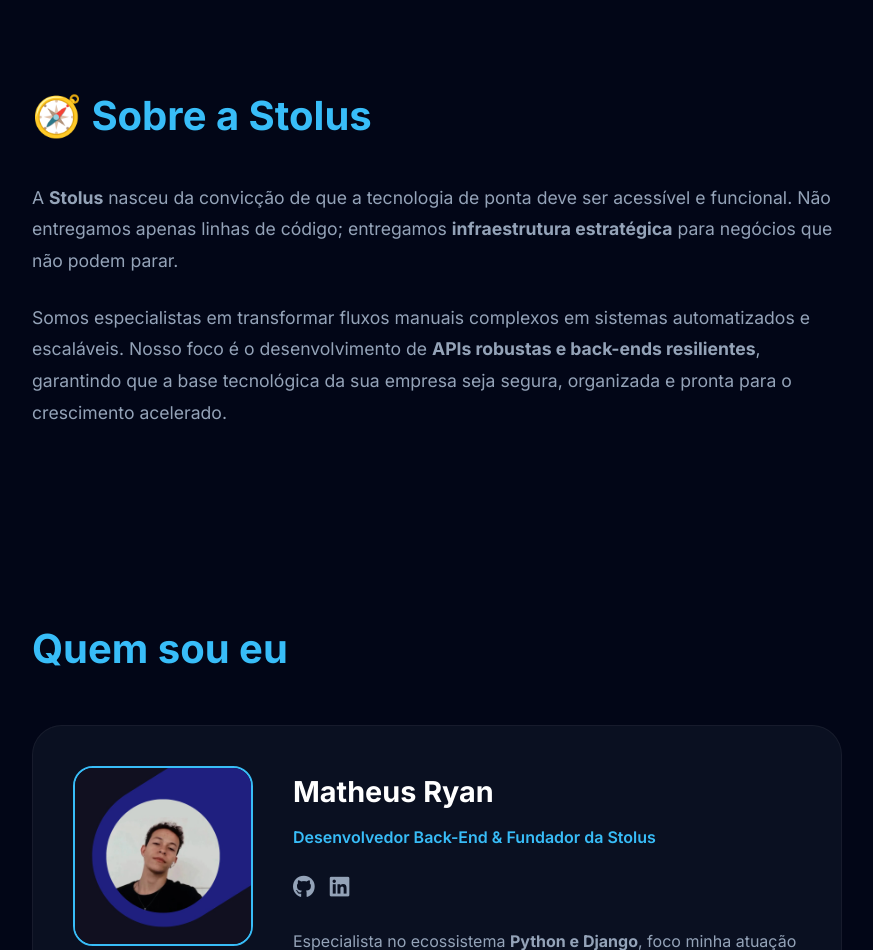
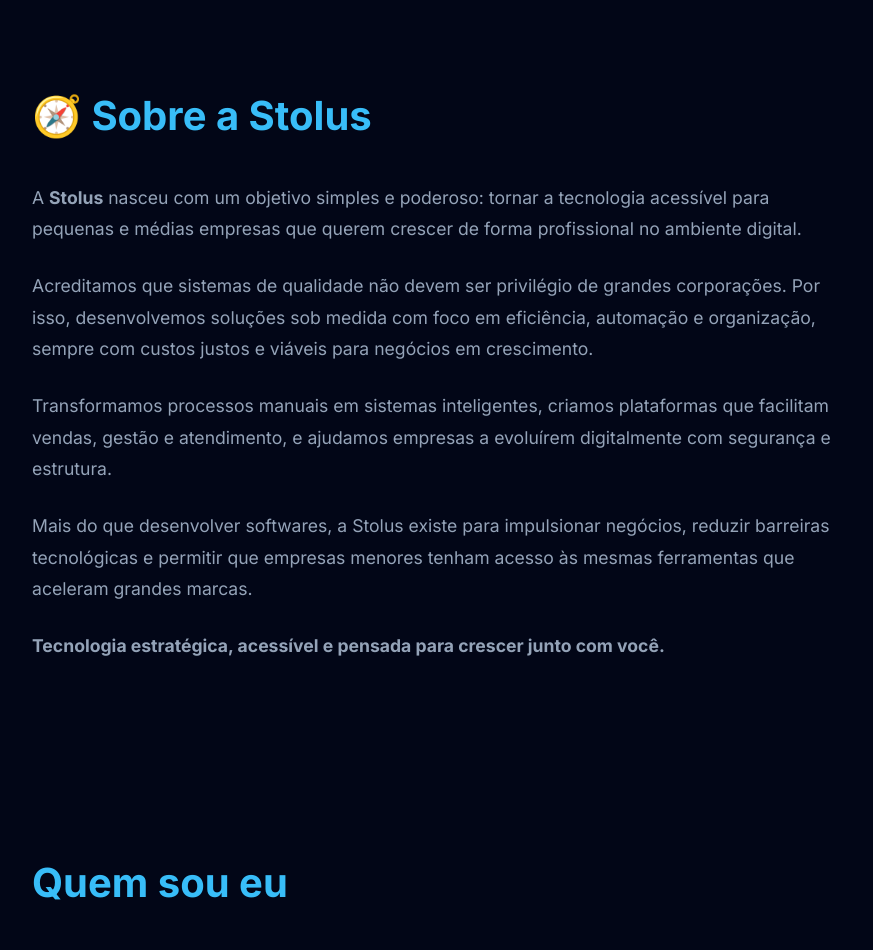
Before and after one commit to mathRyan889/Stolus_Dev, a Django app: page /sobre/ in a window 1280 px wide. Shown: the part 93-1043 px from the top of the page, without its empty margins (203-1076 px from the left). Run offline with Django 5.2, Linux system fonts and the light colour scheme.

Commit message:
update templates

```diff
--- a/MeuSite/templates/about.html
+++ b/MeuSite/templates/about.html
@@ -34,7 +34,6 @@
         .profile-info .role { color: var(--primary); font-weight: 600; margin-bottom: 15px; display: block; }
         .profile-info p { font-size: 1rem; margin-bottom: 15px; }
 
-        /* Redes Sociais no Perfil */
         .profile-social { margin-bottom: 20px; display: flex; gap: 15px; }
         .profile-social a { color: var(--text-dim); font-size: 1.4rem; transition: 0.3s; }
         .profile-social a:hover { color: var(--primary); }
@@ -42,7 +41,6 @@
         .stack-list { display: flex; flex-wrap: wrap; gap: 10px; list-style: none; margin-top: 15px; }
         .stack-item { background: #1e293b; padding: 5px 12px; border-radius: 6px; font-size: 0.8rem; color: var(--primary); border: 1px solid rgba(56, 189, 248, 0.2); }
 
-        /* Accordion Style */
         .accordion-item { margin-bottom: 15px; border-radius: 12px; overflow: hidden; background: #0f172a; border: 1px solid #1e293b; }
         .accordion-header {
             width: 100%; padding: 20px; background: none; border: none; color: #fff;
@@ -73,8 +71,11 @@
 
 <section>
     <h2>🧭 Sobre a Stolus</h2>
-    <p>A <strong>Stolus</strong> nasceu da convicção de que a tecnologia de ponta deve ser acessível e funcional. Não entregamos apenas linhas de código; entregamos <strong>infraestrutura estratégica</strong> para negócios que não podem parar.</p>
-    <p>Somos especialistas em transformar fluxos manuais complexos em sistemas automatizados e escaláveis. Nosso foco é o desenvolvimento de <strong>APIs robustas e back-ends resilientes</strong>, garantindo que a base tecnológica da sua empresa seja segura, organizada e pronta para o crescimento acelerado.</p>
+    <p>A <strong>Stolus</strong> nasceu com um objetivo simples e poderoso: tornar a tecnologia acessível para pequenas e médias empresas que querem crescer de forma profissional no ambiente digital.</p>
+    <p>Acreditamos que sistemas de qualidade não devem ser privilégio de grandes corporações. Por isso, desenvolvemos soluções sob medida com foco em eficiência, automação e organização, sempre com custos justos e viáveis para negócios em crescimento.</p>
+    <p>Transformamos processos manuais em sistemas inteligentes, criamos plataformas que facilitam vendas, gestão e atendimento, e ajudamos empresas a evoluírem digitalmente com segurança e estrutura.</p>
+    <p>Mais do que desenvolver softwares, a Stolus existe para impulsionar negócios, reduzir barreiras tecnológicas e permitir que empresas menores tenham acesso às mesmas ferramentas que aceleram grandes marcas.</p>
+    <p><strong>Tecnologia estratégica, acessível e pensada para crescer junto com você.</strong></p>
 </section>
 
 <section>
```
